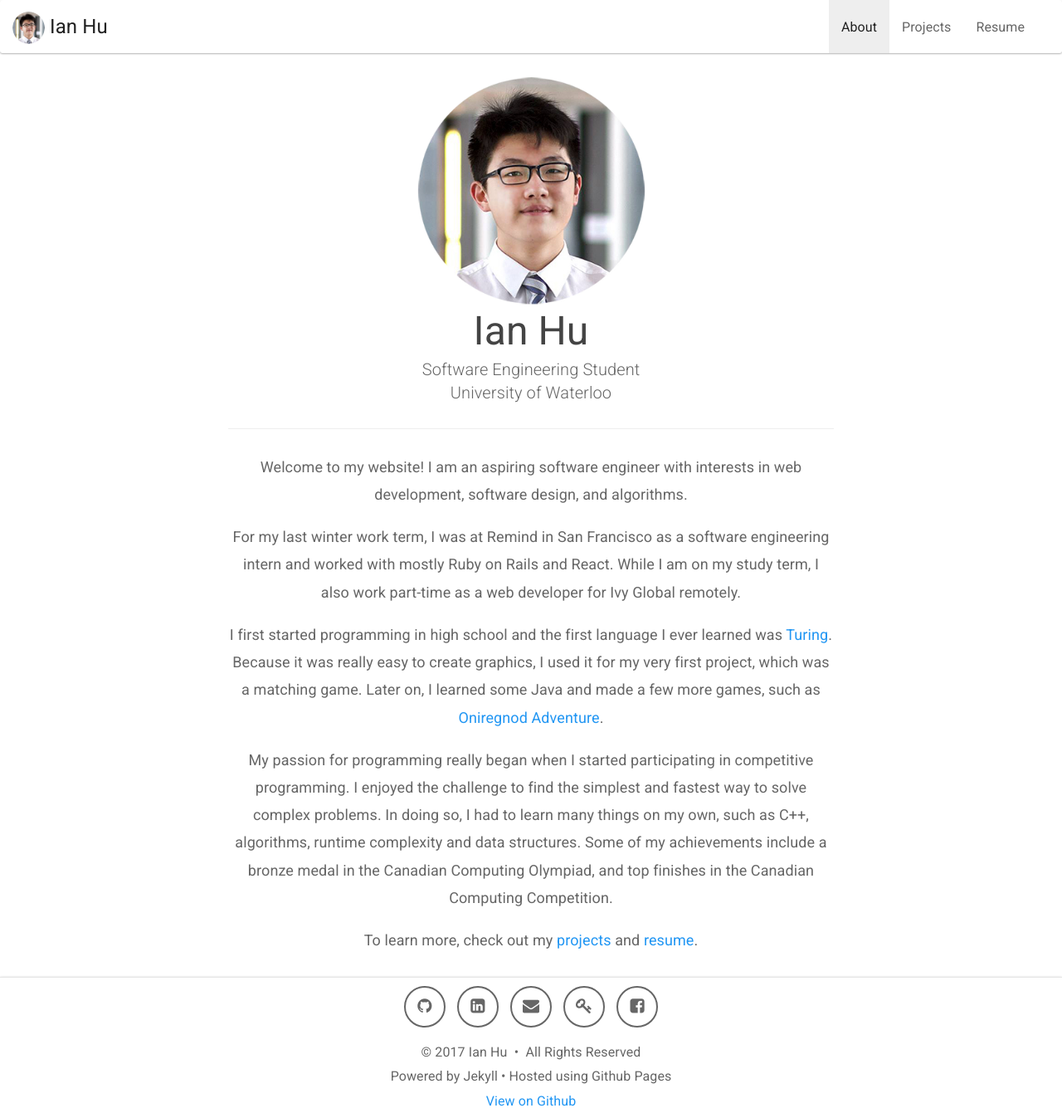
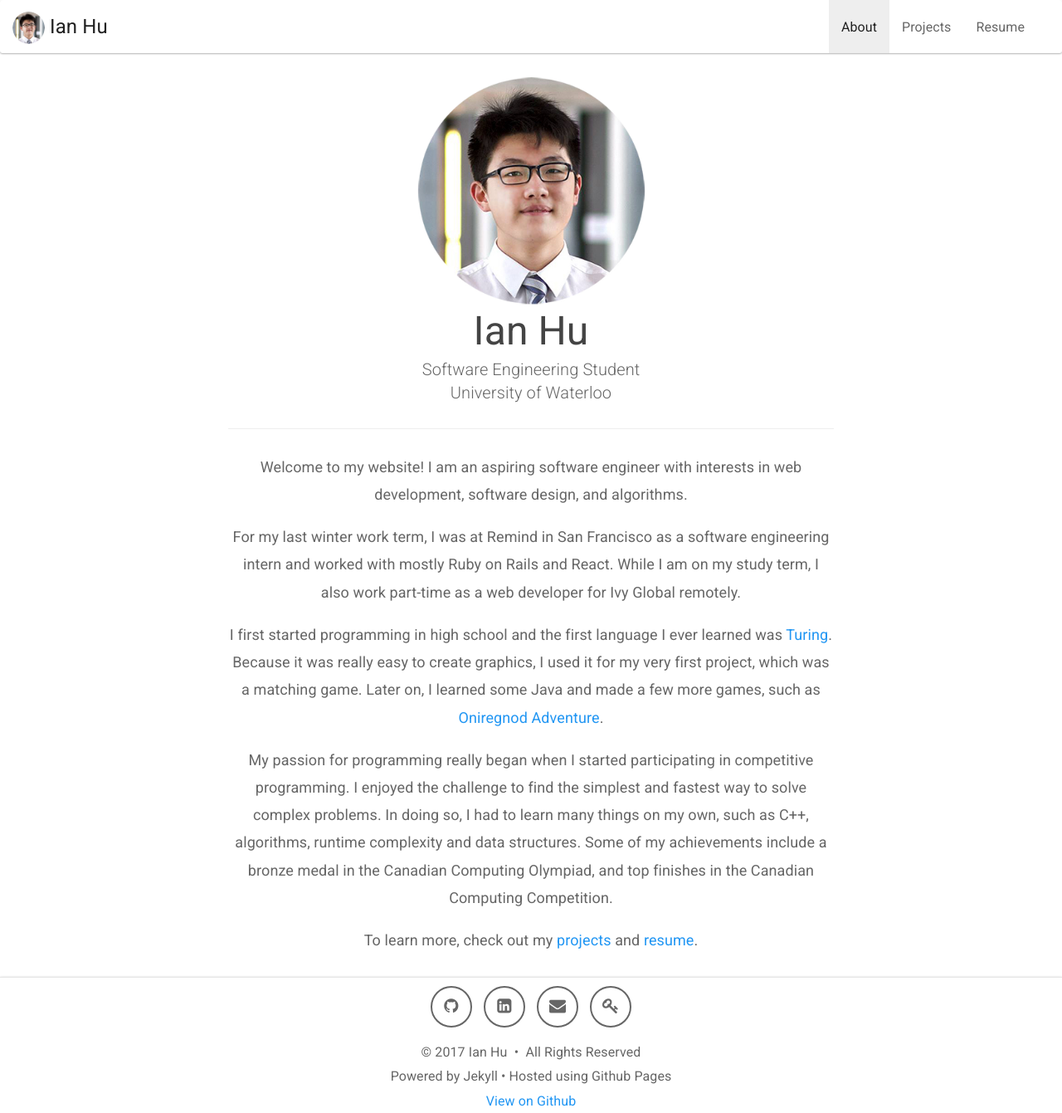
Before and after one commit to ian952/ian952.github.io, a Jekyll site: the page built from index.html, in a window 1280 px wide. Shown: the whole page at 83% size. Built offline with Jekyll 4.4.1, drawn with Linux system fonts in a browser that asks for light colours; nearby versions of some CDN libraries.

Commit message:
Remove Facebook

```diff
--- a/_includes/footer.html
+++ b/_includes/footer.html
@@ -4,7 +4,6 @@
         <li class = "fade-in"><a class="btn-social" target="_blank" href="https://www.linkedin.com/in/ianhuca"><i class = "fa fa-fw fa-linkedin-square"></i></a></li>
         <li class = "fade-in"><a class="btn-social" target="_blank" href="mailto:ianhu952@hotmail.com"><i class = "fa fa-fw fa-envelope"></i></a></li>
         <li class = "fade-in"><a class="btn-social" target="_blank" href="https://keybase.io/ian952"><i class = "fa fa-fw fa-key"></i></a></li>
-        <li class = "fade-in"><a class="btn-social" target="_blank" href="https://www.facebook.com/Ian.Hu.is.awesome"><i class = "fa fa-fw fa-facebook-square"></i></a></li>
     </ul>
     <div class="text-center">
         © 2017 Ian Hu • All Rights Reserved
```
